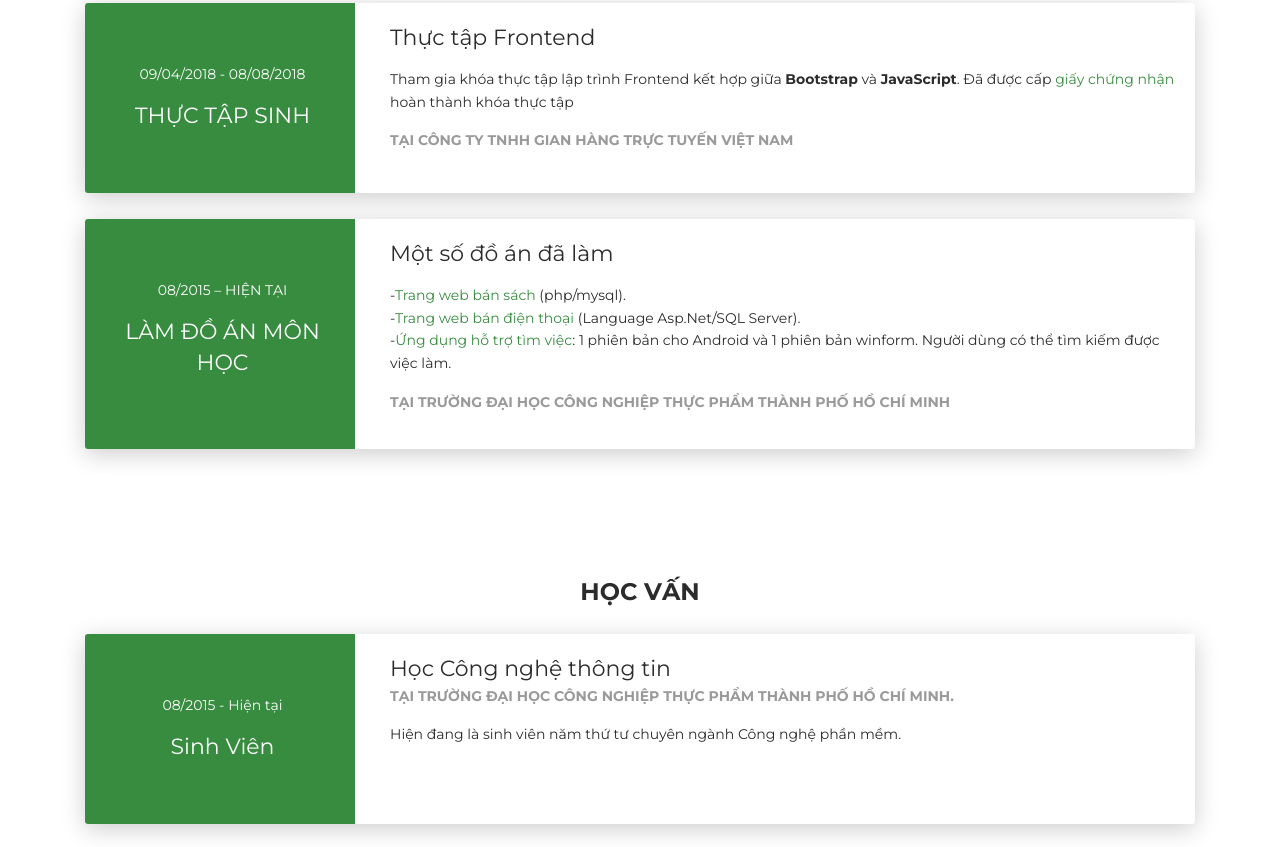
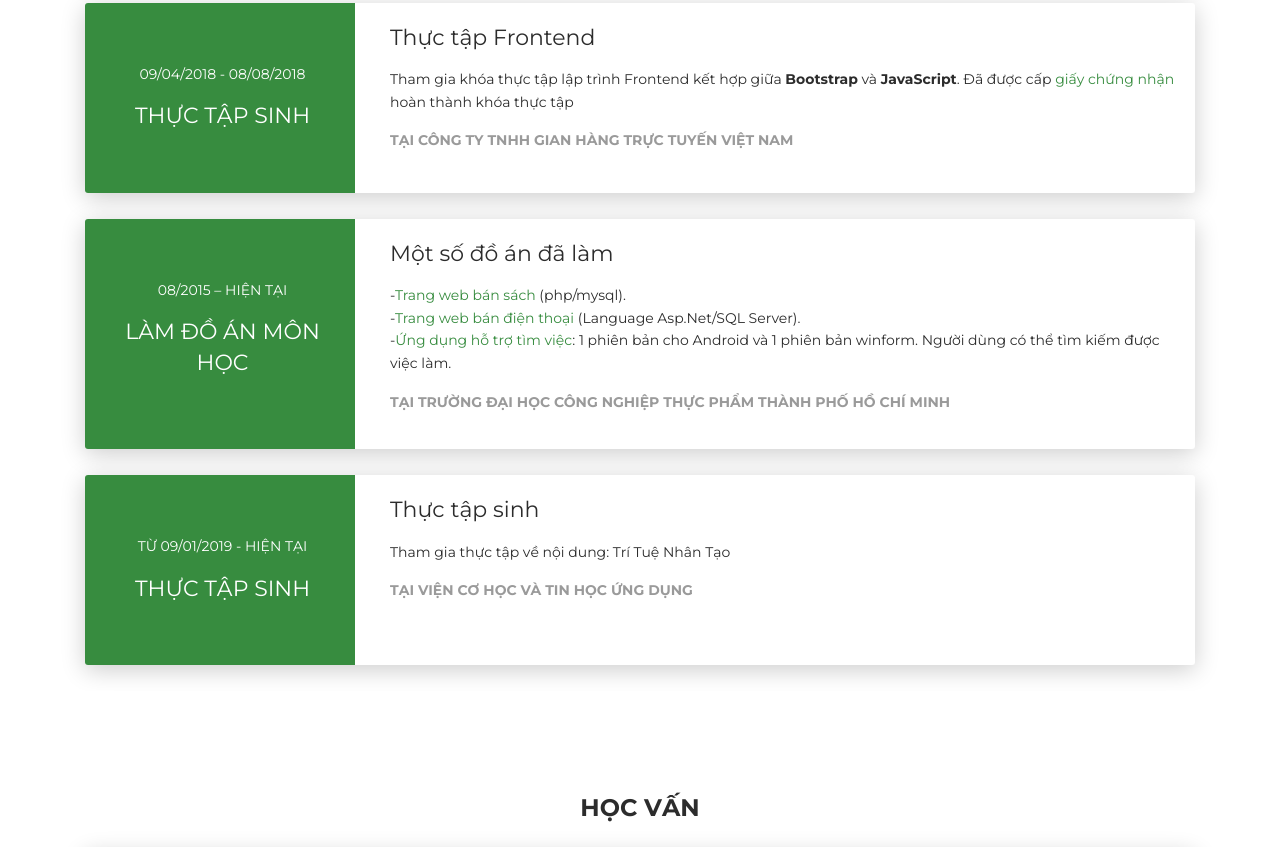
Before and after one commit to duclp1403/cvonline, a plain HTML site: page index.html in a window 1280 px wide. Shown: the part 1927-2774 px from the top of the page. Drawn offline with Linux system fonts and the light colour scheme.

Commit message:
add some info

```diff
--- a/index.html
+++ b/index.html
@@ -246,6 +246,23 @@
         </div>
       </div>
     </div>
+    <div class="card">
+      <div class="row">
+        <div class="col-md-3 bg-primary" data-aos="fade-right" data-aos-offset="50" data-aos-duration="500">
+          <div class="card-body cc-experience-header">
+            <p>Từ 09/01/2019 - Hiện tại</p>
+            <div class="h5">Thực tập sinh</div>
+          </div>
+        </div>
+        <div class="col-md-9" data-aos="fade-left" data-aos-offset="50" data-aos-duration="500">
+          <div class="card-body">
+            <div class="h5">Thực tập sinh</div>
+            <p>Tham gia thực tập về nội dung: Trí Tuệ Nhân Tạo</p>
+            <p class="category">Tại VIỆN CƠ HỌC VÀ TIN HỌC ỨNG DỤNG</p>
+          </div>
+        </div>
+      </div>
+    </div>
   </div>
 </div>
 <div class="section">
```
Also changed, not shown: pages/index_EN.html (+17 -0 lines).
